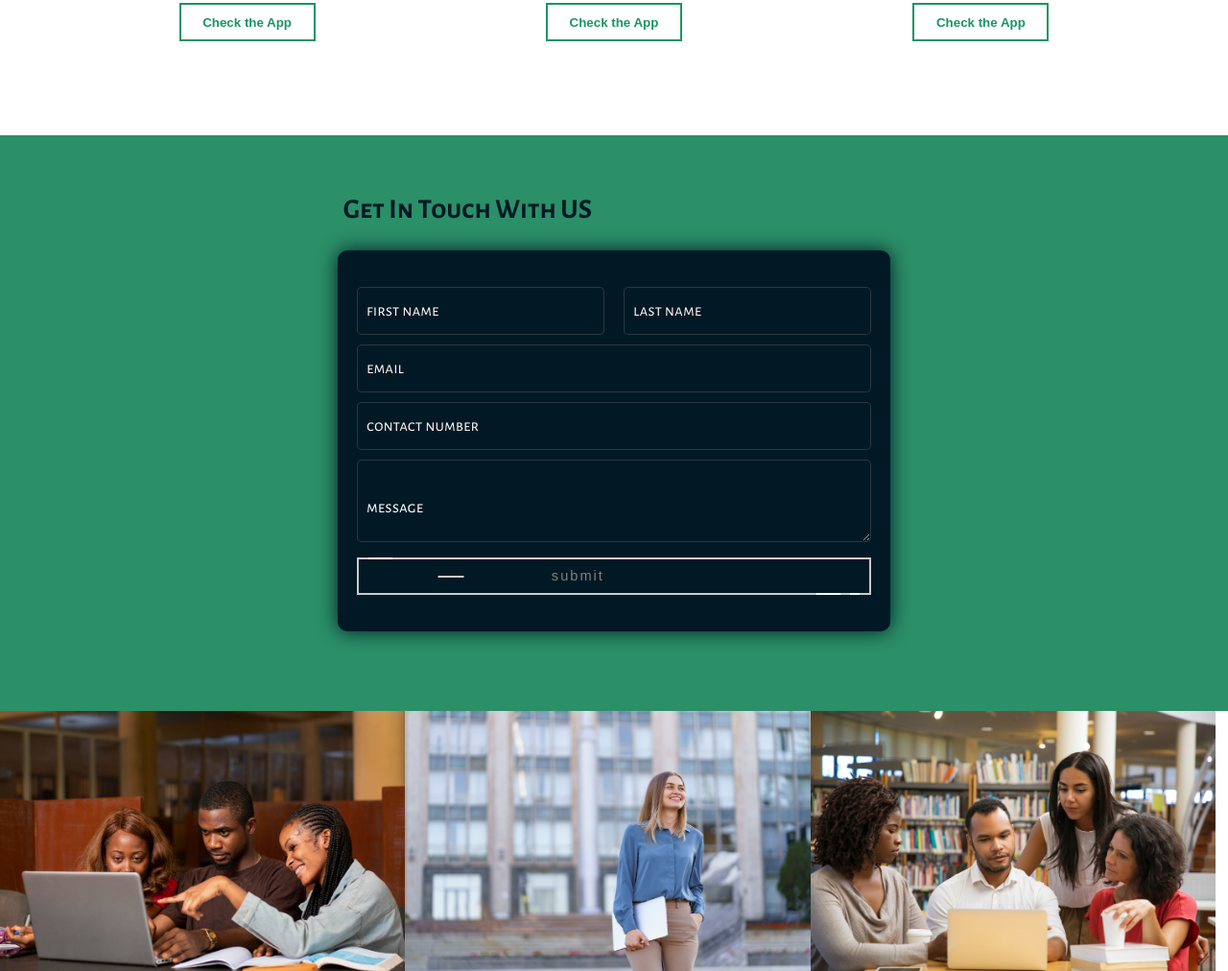
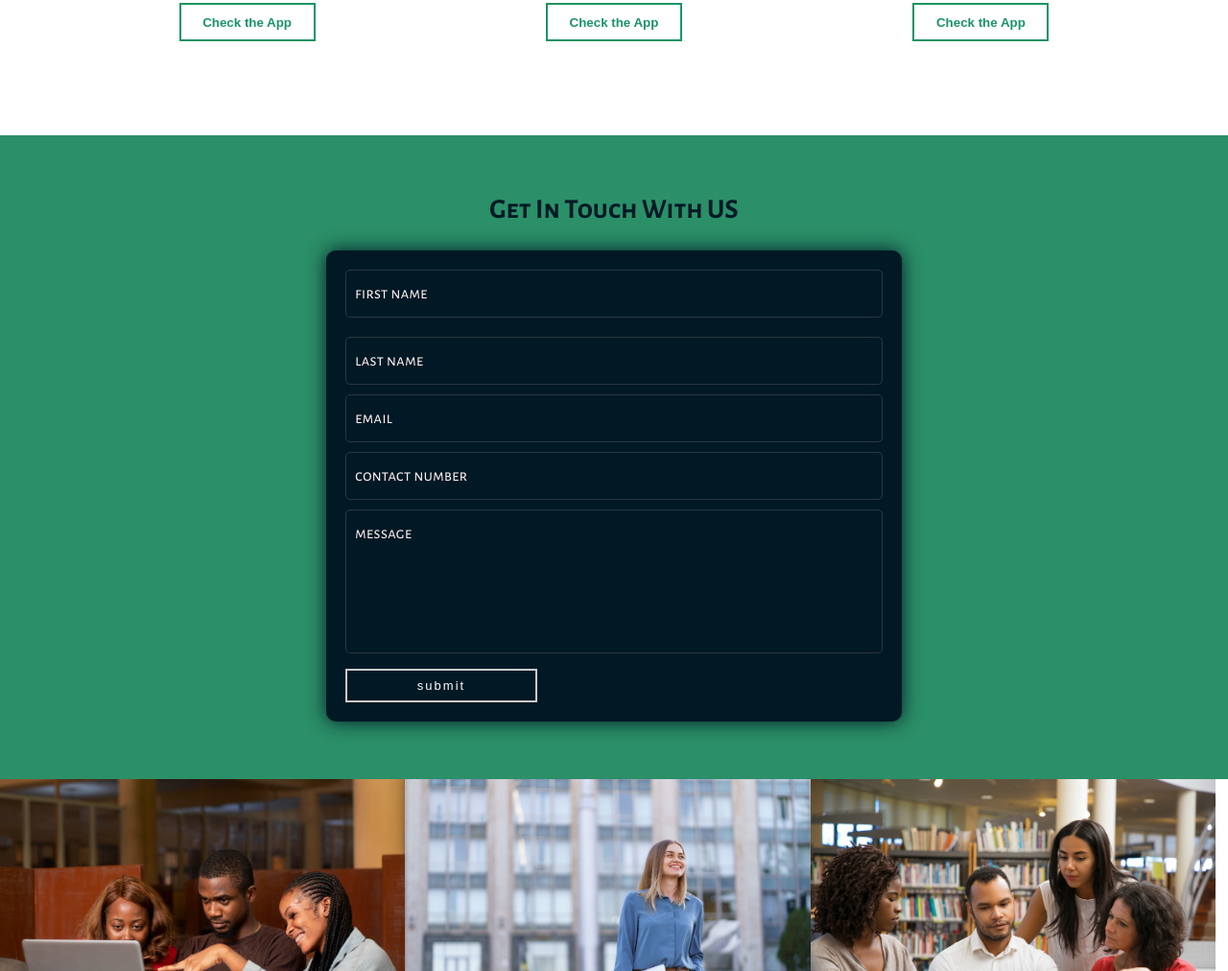
Before and after one commit to Bilalx0/SkillVerse-e-learning-website, a plain HTML site: page index.html in a window 1280 px wide. Shown: the part 4305-5317 px from the top of the page at 96% size. Drawn offline with nearby package versions, Linux system fonts and the light colour scheme; files whose address does not match are found by name.

Commit message:
Update style.css

```diff
--- a/assets/css/style.css
+++ b/assets/css/style.css
@@ -505,25 +505,27 @@ li:hover .teachers-description h3, li:hover .card span {
 /* Fifth Section End  */
 
 /* Six Section  */
-
-.six-section{
+.six-section {
   background-color: #2b8f68;
   margin: 150px 0px 0px 0px;
   padding: 60px 0px;
-    height: 600px;
+  min-height: 600px;
 }
-.contact{
+
+.contact {
   display: flex;
   justify-content: center;
-  margin:0px 0px 25px 0px;
+  margin: 0 0 25px 0;
 }
 
-.contact h2{
+.contact h2 {
   color: #001925;
-  width: 49%;
+  width: 90%;
+  max-width: 600px;
+  text-align: center;
 }
 
-.form-container{
+.form-container {
   display: flex;
   justify-content: center;
   align-items: center;
@@ -534,8 +536,8 @@ li:hover .teachers-description h3, li:hover .card span {
   flex-direction: column;
   justify-content: center;
   gap: 10px;
-  width: 45vw;
-  height: 31vw;
+  width: 90%;
+  max-width: 600px;
   background-color: #001925;
   padding: 20px;
   border-radius: 10px;
@@ -553,27 +555,37 @@ li:hover .teachers-description h3, li:hover .card span {
   display: flex;
   width: 100%;
   gap: 20px;
+  flex-wrap: wrap;
 }
 
-input, textarea{
+input, textarea {
   background-color: #001925;
   color: white;
   font-size: 1rem;
+  width: 100%;
 }
 
 .form label {
   position: relative;
+  width: 100%;
 }
 
-.form label .input {
+.input01{
+  height: 150px;
+  resize: none;
+}
+
+.form label .input,
+.form label .input01 {
   width: 100%;
-  padding: 10px 80px 20px 10px;
+  padding: 10px 10px 20px 10px;
   outline: 0;
   border: 1px solid rgba(105, 105, 105, 0.397);
   border-radius: 5px;
 }
 
-.form label .input + span {
+.form label .input + span,
+.form label .input01 + span {
   position: absolute;
   left: 10px;
   top: 15px;
@@ -583,50 +595,22 @@ input, textarea{
   transition: 0.3s ease;
 }
 
-.form label .input:placeholder-shown + span {
+.form label .input:placeholder-shown + span,
+.form label .input01:placeholder-shown + span {
   top: 15px;
   font-size: 0.9em;
 }
 
-.form label .input:focus + span,.form label .input:valid + span {
+.form label .input:focus + span,
+.form label .input:valid + span,
+.form label .input01:focus + span,
+.form label .input01:valid + span {
   top: 30px;
   font-size: 0.7em;
   font-weight: 600;
 }
 
-.form label .input:valid + span {
-  color: #1A9465;
-}
-
-.input01 {
-  width: 100%;
-  padding: 10px 10px 20px 10px;
-  outline: 0;
-  border: 1px solid rgba(105, 105, 105, 0.397);
-  border-radius: 5px;
-}
-
-.form label .input01 + span {
-  position: absolute;
-  left: 10px;
-  top: 50px;
-  color: rgb(255, 255, 255);
-  font-size: 0.9em;
-  cursor: text;
-  transition: 0.3s ease;
-}
-
-.form label .input01:placeholder-shown + span {
-  top: 40px;
-  font-size: 0.9em;
-}
-
-.form label .input01:focus + span,.form label .input01:valid + span {
-  top: 50px;
-  font-size: 0.7em;
-  font-weight: 600;
-}
-
+.form label .input:valid + span,
 .form label .input01:valid + span {
   color: #1A9465;
 }
@@ -652,91 +636,45 @@ input, textarea{
   transition: all 0.3s ease-in-out;
   user-select: none;
   font-size: 13px;
+  width: 100%;
+  max-width: 200px;
 }
 
-.fancy::before {
-  content: " ";
-  width: 1.7rem;
-  height: 2px;
-  background: #cacaca;
-  top: 50%;
-  left: 1.5em;
-  position: absolute;
-  transform: translateY(-50%);
-  transform: translateX(230%);
-  transform-origin: center;
-  transition: background 0.3s linear, width 0.3s linear;
+/* Fancy button styles remain the same */
+
+@media (max-width: 768px) {
+  .flex {
+    flex-direction: column;
+    gap: 10px;
   }
 
-.fancy .text {
-  font-size: 1.125em;
-  line-height: 1.33333em;
-  padding-left: 2em;
-  display: block;
-  text-align: left;
-  transition: all 0.3s ease-in-out;
-  text-transform: lowercase;
-  text-decoration: none;
-  color: #818181;
-  transform: translateX(30%);
+  .form {
+    padding: 15px;
   }
 
-.fancy .top-key {
-  height: 2px;
-  width: 1.5625rem;
-  top: -2px;
-  left: 0.625rem;
-  position: absolute;
-  background: white;
-  transition: width 0.5s ease-out, left 0.3s ease-out;
+  .contact h2 {
+    font-size: 1.5em;
   }
 
-.fancy .bottom-key-1 {
-  height: 2px;
-  width: 1.5625rem;
-  right: 1.875rem;
-  bottom: -2px;
-  position: absolute;
-  background: white;
-  transition: width 0.5s ease-out, right 0.3s ease-out;
+  .fancy {
+    max-width: 100%;
+  }
 }
 
-.fancy .bottom-key-2 {
-  height: 2px;
-  width: 0.625rem;
-  right: 0.625rem;
-  bottom: -2px;
-  position: absolute;
-  background: white;
-  transition: width 0.5s ease-out, right 0.3s ease-out;
+@media (max-width: 480px) {
+  .six-section {
+    padding: 10% 0;
   }
 
-.fancy:hover {
-  color: white;
-  background: #cacaca;
+  .contact h2 {
+    font-size: 1.2em;
   }
 
-.fancy:hover::before {
-  width: 1.5rem;
-  background: white;
+  .form label .input + span,
+  .form label .input01 + span {
+    font-size: 0.8em;
   }
-
-.fancy:hover .text {
-  color: white;
-  padding-left: 1.5em;
 }
-
-.fancy:hover .top-key {
-  left: -2px;
-  width: 0px;
-}
-
-.fancy:hover .bottom-key-1,
- .fancy:hover .bottom-key-2 {
-  right: 0;
-  width: 0;
-}
-
 /* Six Section End  */
 
 
@@ -949,8 +887,4 @@ input, textarea{
   .get-in-touch p{
     font-size: 1rem;
   }
-
-  .form-container{
-    width: 400px;
 }
-}
```
Lines whose indentation alone changed are shown as unchanged.
